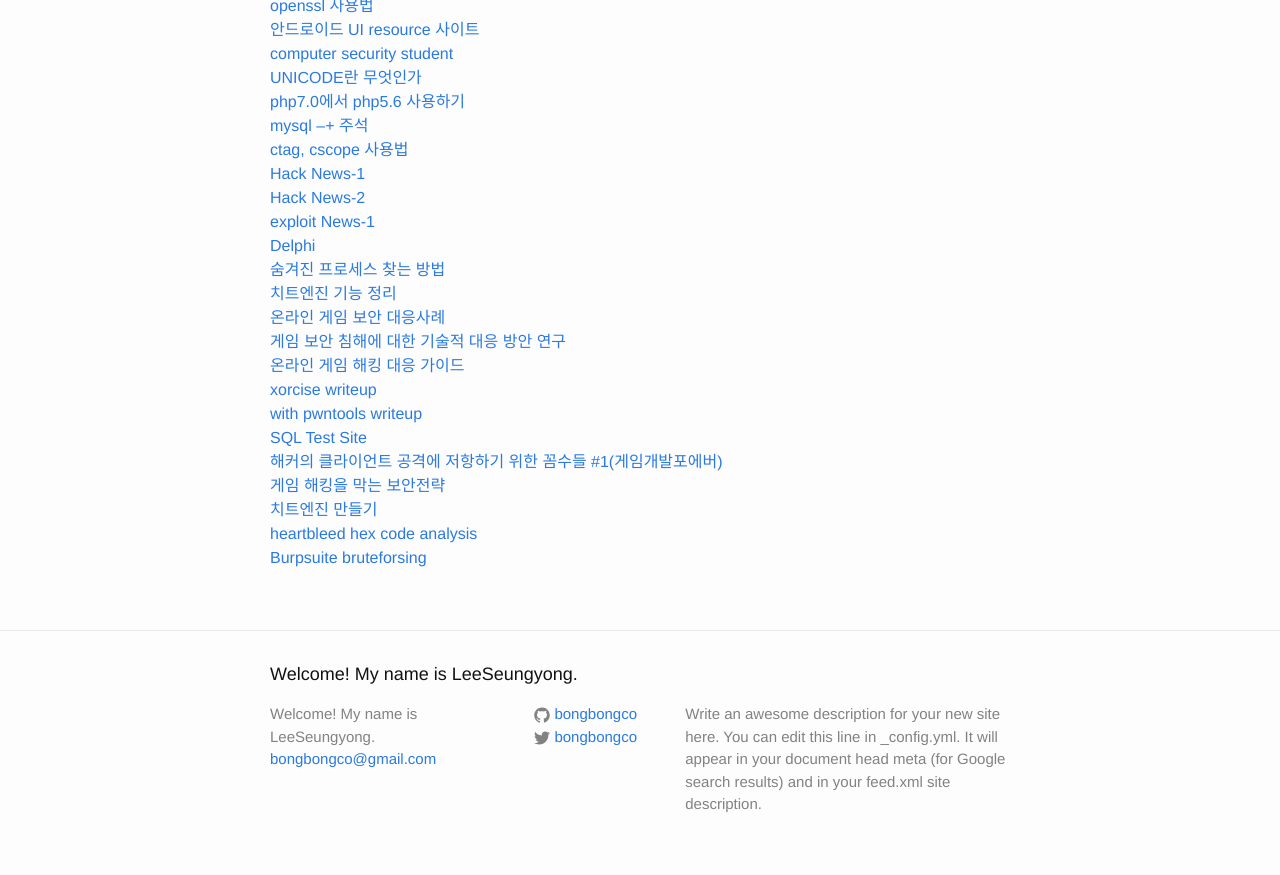
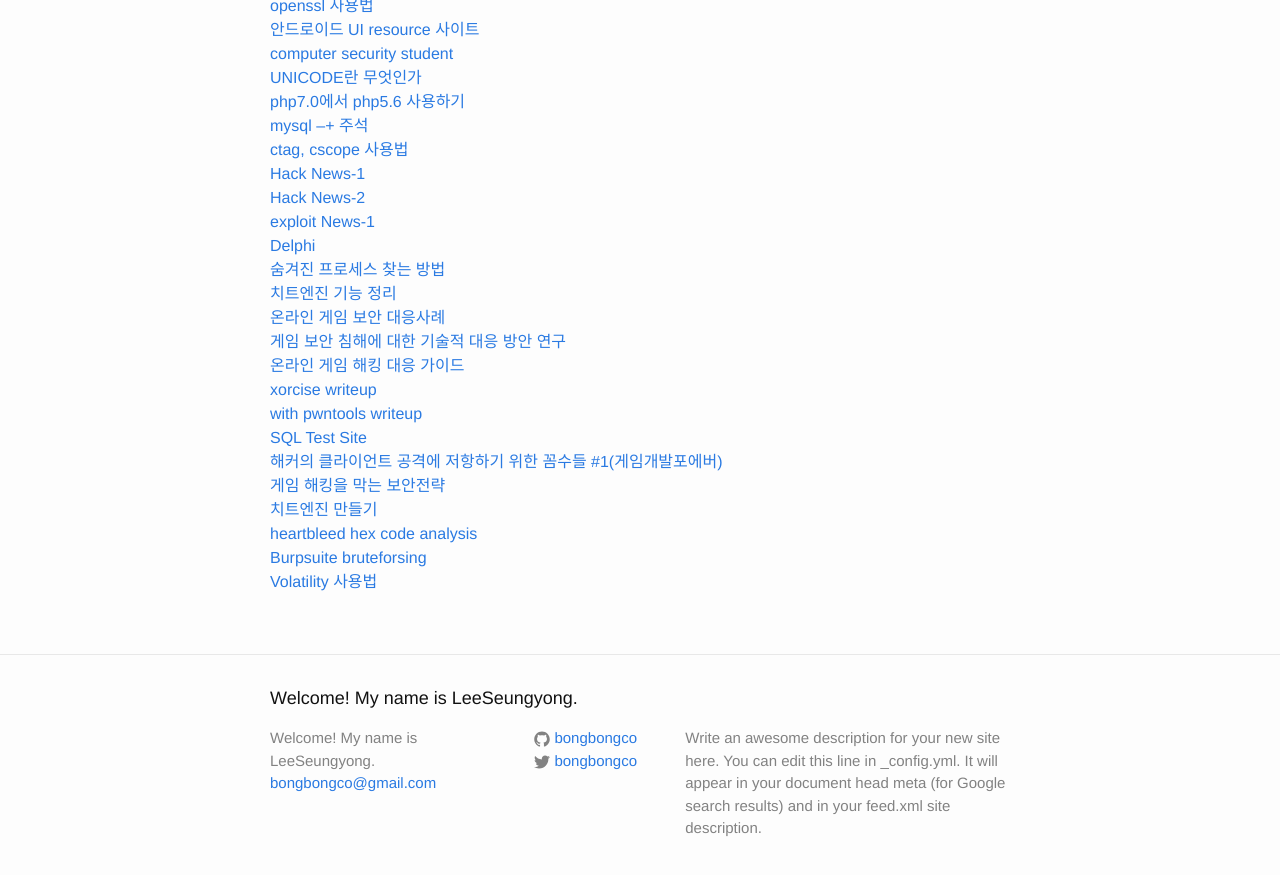
Before and after one commit to LktProgrammer/bongbongco.github.io, a Jekyll site: the page built from _posts/2016-07-22-Website-List.markdown, in a window 1280 px wide and 900 px high, scrolled down 1094 px. Shown: the top 875 px of the window. Built offline with Jekyll 4.4.1, drawn with Linux system fonts in a browser that asks for light colours.

Commit message:
Update 2016-07-22-Website-List.markdown

```diff
--- a/_posts/2016-07-22-Website-List.markdown
+++ b/_posts/2016-07-22-Website-List.markdown
@@ -64,3 +64,4 @@ title: 참고할 웹 사이트들.
 [치트엔진 만들기](http://blog.naver.com/PostView.nhn?blogId=sjm961104&logNo=220181977110&parentCategoryNo=&categoryNo=28&viewDate=&isShowPopularPosts=false&from=section)
 [heartbleed hex code analysis](http://stackoverflow.com/questions/23033219/heartbleed-python-test-script)
 [Burpsuite bruteforsing](http://www.hackingarticles.in/brute-force-website-login-page-using-burpsuite-beginner-guide/)
+[Volatility 사용법](http://codeengn.com/archive/Forensic/Volatility%20command%202.1%20%5B%EB%B3%B4%EC%95%88%ED%94%84%EB%A1%9C%EC%A0%9D%ED%8A%B8,%20%EC%9D%B4%EC%8A%B9%EC%A4%80%5D.pdf)
```
